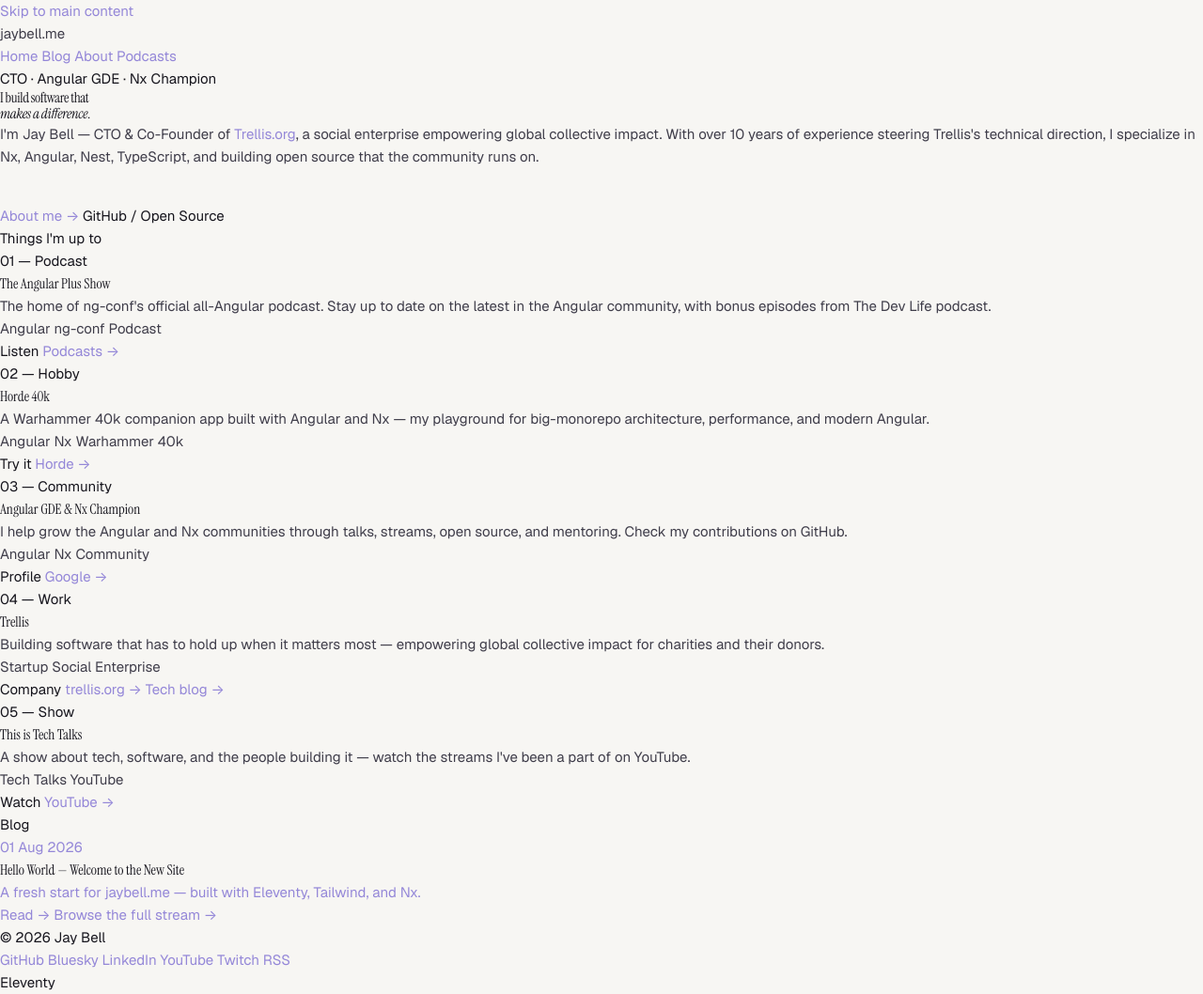
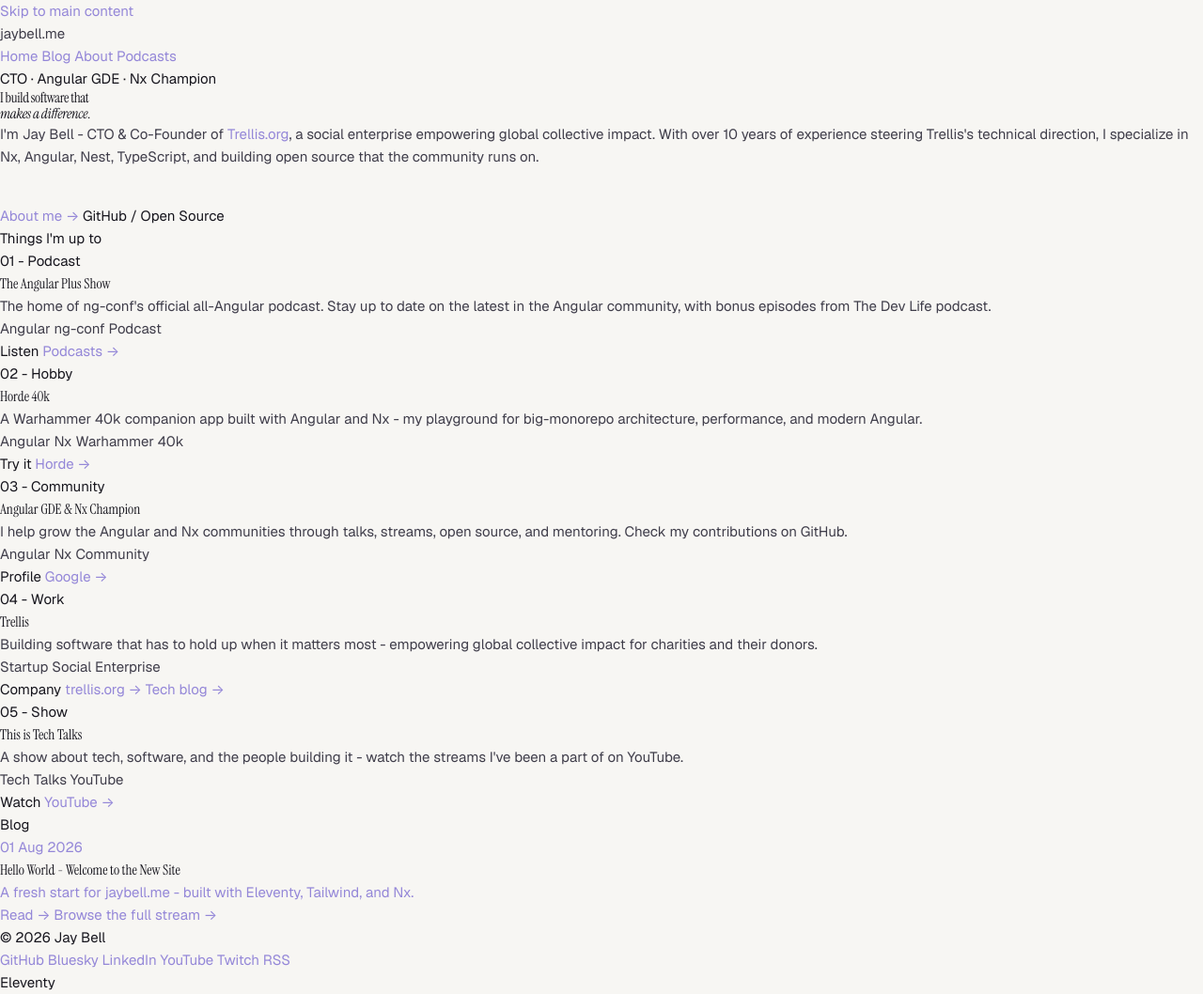
Before and after one commit to yharaskrik/jaybell.me, an Eleventy site: page index.njk in a window 1280 px wide. Shown: the whole page at 94% size. Built offline with nearby package versions, Linux system fonts and the light colour scheme; Eleventy itself is replaced by a stand-in of ours; files that its build step writes are made by us from their sources.

Commit message:
Remove em dashes from HTML copy and blog
Replace em dashes with hyphens in all template copy and the blog
post. Advocu activity data is left untouched.

Co-authored-by: CommandCodeBot <noreply@commandcode.ai>

```diff
--- a/about/index.njk
+++ b/about/index.njk
@@ -1,7 +1,7 @@
 ---
 layout: base.njk
 title: About
-description: About Jay Bell — CTO of Trellis.org, Angular GDE, Nx Champion, host of The Angular Plus Show.
+description: About Jay Bell - CTO of Trellis.org, Angular GDE, Nx Champion, host of The Angular Plus Show.
 eleventyNavigation:
     key: About
     order: 3
@@ -10,7 +10,7 @@ eleventyNavigation:
 <section class="py-14 pb-[72px]">
     <h1 class="mb-3 font-serif text-[clamp(30px,5vw,42px)] tracking-tight text-ink">About Me</h1>
     <p class="mb-10 max-w-[560px] text-base leading-[1.65] text-ink2">
-        Jay Bell — CTO &amp; Co-Founder of Trellis.org, Angular GDE, Nx Champion, podcaster.
+        Jay Bell - CTO &amp; Co-Founder of Trellis.org, Angular GDE, Nx Champion, podcaster.
     </p>
 
     <div class="prose-jay">
@@ -23,7 +23,7 @@ eleventyNavigation:
         <p>
             Born and raised in Canada, I've dabbled in various entrepreneurial ventures, from drones to
             software and mobile apps. My passion for technology and innovation led me to co-found Trellis.org.
-            I specialize in Nx, Angular, Nest, DevOps, CI/CD, startups, TypeScript, GraphQL, and NgRx — and
+            I specialize in Nx, Angular, Nest, DevOps, CI/CD, startups, TypeScript, GraphQL, and NgRx - and
             I'm an active open-source contributor.
         </p>
     </div>
@@ -75,7 +75,7 @@ eleventyNavigation:
                 <span class="font-mono text-xs text-ink3">{{ link.label }}</span>
                 <span class="text-[13px] text-ink2">
                     <a href="{{ link.href }}" {% if link.href | isExternal %}target="_blank" rel="noreferrer noopener"{% endif %}>{{ link.text }}</a>
-                    {% if link.note %} — {{ link.note }}{% endif %}
+                    {% if link.note %} - {{ link.note }}{% endif %}
                 </span>
             </div>
         {% endfor %}
--- a/blog/2026-08-01-hello-world.md
+++ b/blog/2026-08-01-hello-world.md
@@ -1,7 +1,7 @@
 ---
 layout: post.njk
-title: Hello World — Welcome to the New Site
-description: A fresh start for jaybell.me — built with Eleventy, Tailwind, and Nx.
+title: Hello World - Welcome to the New Site
+description: A fresh start for jaybell.me - built with Eleventy, Tailwind, and Nx.
 date: 2026-08-01
 tags:
     - meta
@@ -10,7 +10,7 @@ tags:
 
 Welcome to the new jaybell.me! I rebuilt the site from scratch with
 [Eleventy](https://www.11ty.dev/), [Tailwind CSS](https://tailwindcss.com/), and
-[Nx](https://nx.dev/) — moving away from the Angular app I had been running.
+[Nx](https://nx.dev/) - moving away from the Angular app I had been running.
 
 This is the first post, so there's not much here yet. I'll be writing about
 Angular, Nx, open source, startups, and everything else I'm learning while
--- a/blog/index.njk
+++ b/blog/index.njk
@@ -1,7 +1,7 @@
 ---
 layout: base.njk
 title: Blog
-description: Posts from Jay Bell — everything published here plus my writing around the web.
+description: Posts from Jay Bell - everything published here plus my writing around the web.
 eleventyNavigation:
     key: Blog
     order: 2
@@ -10,7 +10,7 @@ eleventyNavigation:
 <section class="py-14 pb-[72px]">
     <h1 class="mb-3 font-serif text-[clamp(30px,5vw,42px)] tracking-tight text-ink">Blog</h1>
     <p class="mb-10 max-w-[560px] text-base leading-[1.65] text-ink2">
-        A single stream of my writing — everything published on this site plus my posts around the web.
+        A single stream of my writing - everything published on this site plus my posts around the web.
     </p>
 
     {% set stream = collections.posts | mergeStream(advocu_activities | gdePosts) %}
@@ -32,6 +32,6 @@ eleventyNavigation:
             {% endfor %}
         </div>
     {% else %}
-        <p>No posts yet — check back soon!</p>
+        <p>No posts yet - check back soon!</p>
     {% endif %}
 </section>
--- a/index.njk
+++ b/index.njk
@@ -14,7 +14,7 @@ eleventyNavigation:
         <em class="italic text-accent">makes a difference</em>.<br />
     </h1>
     <p class="mb-10 max-w-[540px] text-base leading-[1.65] text-ink2">
-        I'm Jay Bell — CTO &amp; Co-Founder of
+        I'm Jay Bell - CTO &amp; Co-Founder of
         <a href="https://trellis.org/" target="_blank" rel="noreferrer noopener">Trellis.org</a>, a social
         enterprise empowering global collective impact. With over 10 years of experience steering Trellis's
         technical direction, I specialize in Nx, Angular, Nest, TypeScript, and building open source that
@@ -44,7 +44,7 @@ eleventyNavigation:
 <div class="flex flex-col border-t border-line">
     <div class="grid grid-cols-[1fr_auto] items-start gap-6 border-b border-line py-7 transition-[background,padding-left] duration-100 hover:bg-surface2 hover:pl-3 max-sm:grid-cols-1">
         <div>
-            <div class="mb-2 font-mono text-[10px] tracking-[0.05em] text-ink3">01 — Podcast</div>
+            <div class="mb-2 font-mono text-[10px] tracking-[0.05em] text-ink3">01 - Podcast</div>
             <div class="mb-2 font-serif text-2xl text-ink">The Angular Plus Show</div>
             <div class="mb-3.5 max-w-[480px] text-[13px] leading-[1.6] text-ink2">
                 The home of ng-conf's official all-Angular podcast. Stay up to date on the latest in the
@@ -64,10 +64,10 @@ eleventyNavigation:
 
     <div class="grid grid-cols-[1fr_auto] items-start gap-6 border-b border-line py-7 transition-[background,padding-left] duration-100 hover:bg-surface2 hover:pl-3 max-sm:grid-cols-1">
         <div>
-            <div class="mb-2 font-mono text-[10px] tracking-[0.05em] text-ink3">02 — Hobby</div>
+            <div class="mb-2 font-mono text-[10px] tracking-[0.05em] text-ink3">02 - Hobby</div>
             <div class="mb-2 font-serif text-2xl text-ink">Horde 40k</div>
             <div class="mb-3.5 max-w-[480px] text-[13px] leading-[1.6] text-ink2">
-                A Warhammer 40k companion app built with Angular and Nx — my playground for big-monorepo
+                A Warhammer 40k companion app built with Angular and Nx - my playground for big-monorepo
                 architecture, performance, and modern Angular.
             </div>
             <div class="flex flex-wrap gap-1.5">
@@ -84,7 +84,7 @@ eleventyNavigation:
 
     <div class="grid grid-cols-[1fr_auto] items-start gap-6 border-b border-line py-7 transition-[background,padding-left] duration-100 hover:bg-surface2 hover:pl-3 max-sm:grid-cols-1">
         <div>
-            <div class="mb-2 font-mono text-[10px] tracking-[0.05em] text-ink3">03 — Community</div>
+            <div class="mb-2 font-mono text-[10px] tracking-[0.05em] text-ink3">03 - Community</div>
             <div class="mb-2 font-serif text-2xl text-ink">Angular GDE &amp; Nx Champion</div>
             <div class="mb-3.5 max-w-[480px] text-[13px] leading-[1.6] text-ink2">
                 I help grow the Angular and Nx communities through talks, streams, open source, and
@@ -104,10 +104,10 @@ eleventyNavigation:
 
     <div class="grid grid-cols-[1fr_auto] items-start gap-6 border-b border-line py-7 transition-[background,padding-left] duration-100 hover:bg-surface2 hover:pl-3 max-sm:grid-cols-1">
         <div>
-            <div class="mb-2 font-mono text-[10px] tracking-[0.05em] text-ink3">04 — Work</div>
+            <div class="mb-2 font-mono text-[10px] tracking-[0.05em] text-ink3">04 - Work</div>
             <div class="mb-2 font-serif text-2xl text-ink">Trellis</div>
             <div class="mb-3.5 max-w-[480px] text-[13px] leading-[1.6] text-ink2">
-                Building software that has to hold up when it matters most — empowering global collective
+                Building software that has to hold up when it matters most - empowering global collective
                 impact for charities and their donors.
             </div>
             <div class="flex flex-wrap gap-1.5">
@@ -124,10 +124,10 @@ eleventyNavigation:
 
     <div class="grid grid-cols-[1fr_auto] items-start gap-6 border-b border-line py-7 transition-[background,padding-left] duration-100 hover:bg-surface2 hover:pl-3 max-sm:grid-cols-1">
         <div>
-            <div class="mb-2 font-mono text-[10px] tracking-[0.05em] text-ink3">05 — Show</div>
+            <div class="mb-2 font-mono text-[10px] tracking-[0.05em] text-ink3">05 - Show</div>
             <div class="mb-2 font-serif text-2xl text-ink">This is Tech Talks</div>
             <div class="mb-3.5 max-w-[480px] text-[13px] leading-[1.6] text-ink2">
-                A show about tech, software, and the people building it — watch the streams I've been a
+                A show about tech, software, and the people building it - watch the streams I've been a
                 part of on YouTube.
             </div>
             <div class="flex flex-wrap gap-1.5">
--- a/podcast/index.njk
+++ b/podcast/index.njk
@@ -1,7 +1,7 @@
 ---
 layout: base.njk
 title: Podcasts
-description: All of my podcast episodes and videos — The Angular Plus Show and more, across Spotify, YouTube, and others.
+description: All of my podcast episodes and videos - The Angular Plus Show and more, across Spotify, YouTube, and others.
 eleventyNavigation:
     key: Podcasts
     order: 4
@@ -10,7 +10,7 @@ eleventyNavigation:
 <section class="py-14 pb-[72px]">
     <h1 class="mb-3 font-serif text-[clamp(30px,5vw,42px)] tracking-tight text-ink">Podcasts</h1>
     <p class="mb-10 max-w-[560px] text-base leading-[1.65] text-ink2">
-        Every episode and video I'm a part of, all in one place — labeled by where you can watch or listen.
+        Every episode and video I'm a part of, all in one place - labeled by where you can watch or listen.
     </p>
 
     {% set videos = advocu_activities | gdeVideos %}
@@ -39,6 +39,6 @@ eleventyNavigation:
             {% endfor %}
         </div>
     {% else %}
-        <p>No episodes yet — check back soon!</p>
+        <p>No episodes yet - check back soon!</p>
     {% endif %}
 </section>
```
